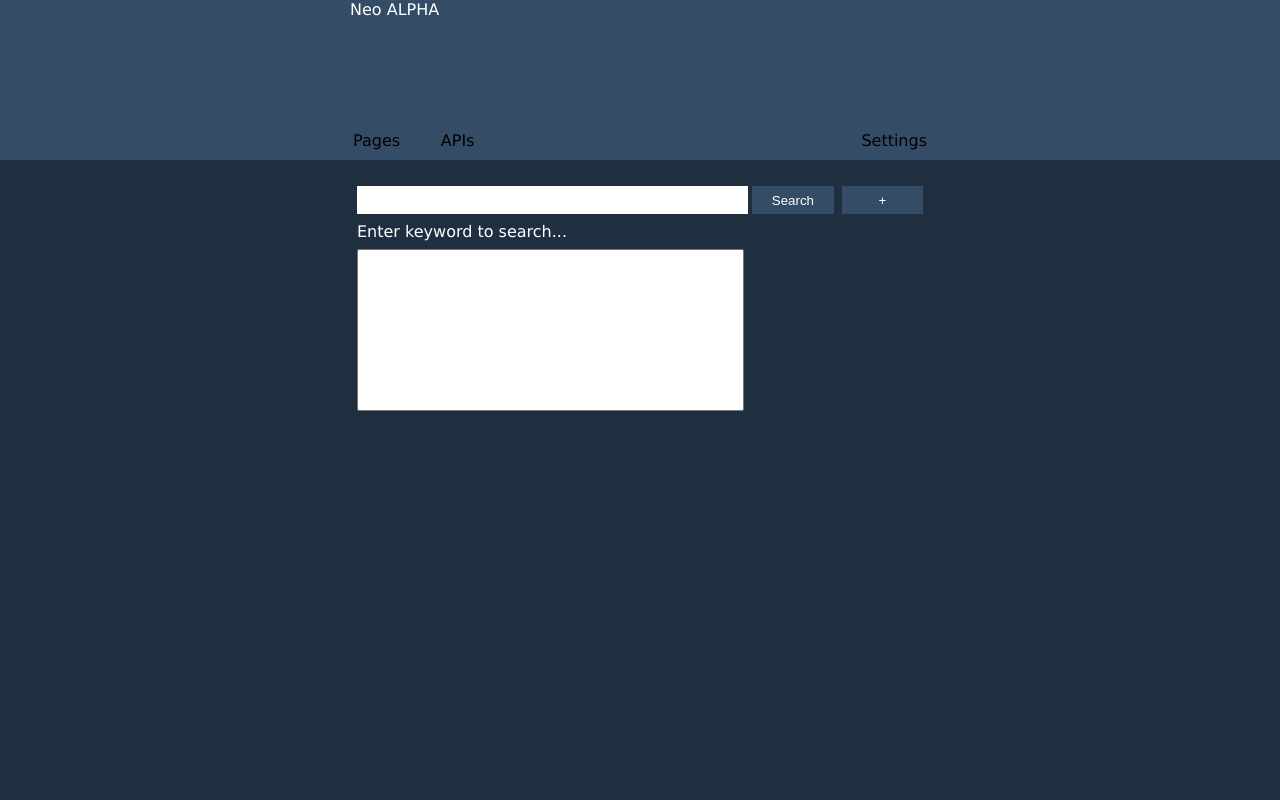
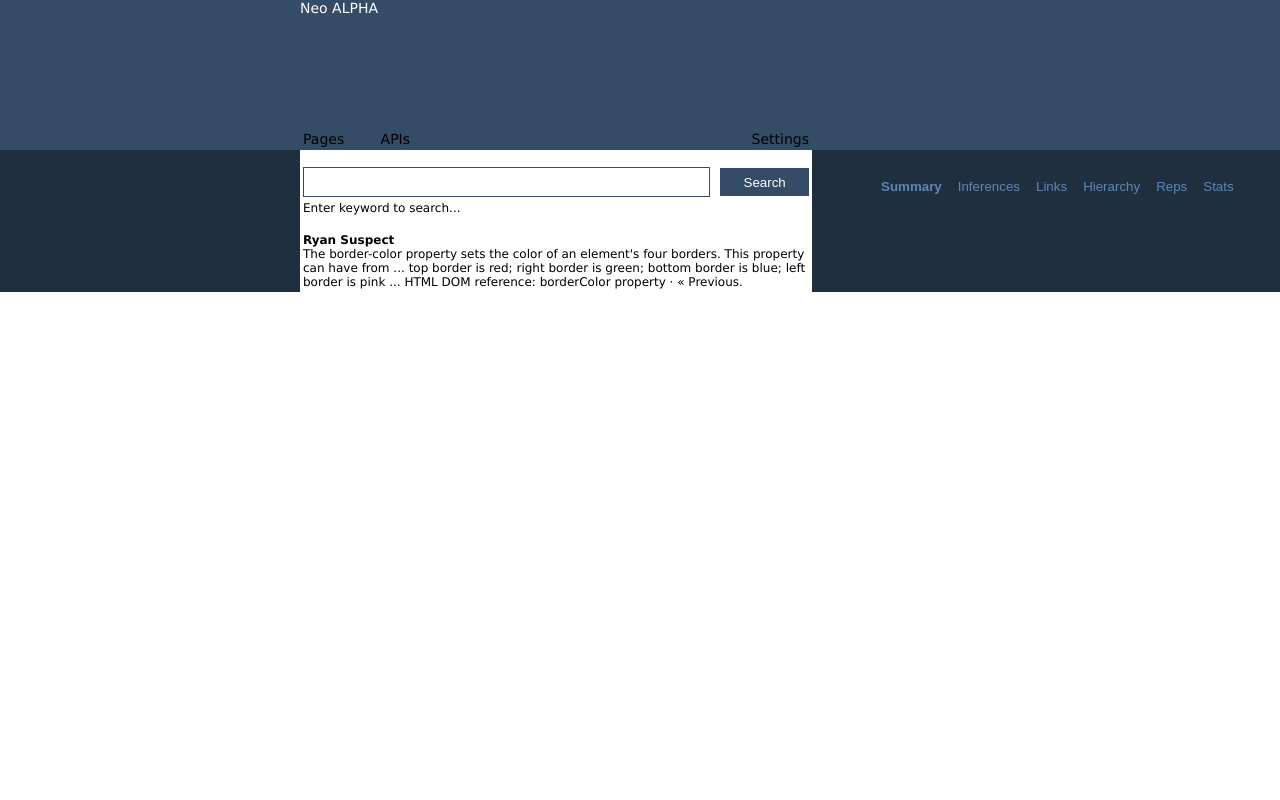
Before and after one commit to kittdotech/Flask-Paul, a Flask app: page /index in a window 1280 px wide. Run offline with Flask 2, Linux system fonts and the light colour scheme; lists and menus that the app fills with data are empty.

Commit message:
Merge Index & Details in single page.

```diff
--- a/Flask.py
+++ b/Flask.py
@@ -154,22 +154,47 @@ def search(key=None):
         for f in files:
            if f.lower().endswith((".json")):
               try:
+                count=1
                 with open(root+'/'+f) as data_file:
                         for data in json_parse(data_file):
                             title=data['article_title']
+                            articles={}
+                            collection={}
+                            found=False
                             for a in data['article_sections']:
-                                str_section=a['section_text']
-                                str_find=request.args['sk']
 
-                                res=string.find(str_section.lower() ,str_find.lower())
-                                if res!=-1:
-                                    json_list.update({root+'/'+f:title})
+                                    str_section=a['section_text']
+                                    str_section_name=a['section_name']
+                                    str_find=request.args['sk']
+
+                                    res=string.find(str_section.lower() ,str_find.lower())
+                                    print res
+                                    if res!=-1:
+                                        found=True
+                                        articles.update({str_section_name:str_section})
+                                        if not collection:
+                                            Summary=data.get('Summary', " ")
+                                            Links=walk(data.get('Links', ""))
+                                            Hierarchy=walk(data.get('Hierarchy   ', ""))
+                                            Inferences=walk(data.get('Inferences', ""))
+                                            Reps=walk(data.get('Reps', ""))
+                                            Stats=walk(data.get('Stats', ""))
+                                            collection.update({'Summary':Summary})
+                                            collection.update({'Links':Links})
+                                            collection.update({'Hierarchy':Hierarchy})
+                                            collection.update({'Inferences':Inferences})
+                                            collection.update({'Reps':Reps})
+                                            collection.update({'Stats':Stats})
+                            if found:
+                                json_list.update({root+'/'+f:{'articles_details':articles,'collection_details':collection}})
+
 
 
               except Exception as e:
                 print e.message
     if not json_list:
         json_list.update({'error':'NO result found...'})
+    print json_list
     return jsonify(json_list)
     #return 'hello'
 
--- a/static/css/style.css
+++ b/static/css/style.css
@@ -1,30 +1,57 @@
 html, body
 {
-    height:100%;
+    #height:100%;
     width:100%;
     margin:0;
     padding:0;
     font-family: "verdana";
+}
+
+
+#page
+{
+    #min-height:100%;
+#height:300px;
+}
+
+.text_header {
+    padding-left: 300px;
+    #height:100%;
+    height:150px;
+    padding-right:400px;
+    width:40%;
+
+}
+.text_content {
+    padding-left: 300px;
+
+    height:auto;
+    min-heigth:500px;
+    #padding-right:400px;
+    float:left;
+width:40%;
+
 
 }
 
-.text_header,.text_footer,.text_content {
-    padding-left: 350px;
-    height:100%;
-    padding-right:350px;
-
+.side_content
+{
+    float:left;
+    padding-left: 60px;
 }
 
 .header
 {
     background-color: #344c66;
-    height: 20%;
+    #height: 20%;
+    font-size:14px;
 }
 
 .title_header
 {
-    height:80%;
+    height:85%;
     color: white;
+
 
 
 }
@@ -33,19 +60,17 @@ html, body
 {
     height:20%;
 
+
 }
 
 
-.footer
+
+.main_content
 {
     background-color: #202f3f;
-    height: 10%
-}
+    height: auto;
 
-.content
-{
-    background-color: #202f3f;
-    height: 70%
+
 }
 
 .bloc { display:inline-block; vertical-align:top; overflow:hidden; border:solid grey 1px;width:91%; }
@@ -58,10 +83,20 @@ html, body
      color: white;
 
  }
-
+.dbtn
+ {
+     background: none;
+     border:none;
+     color:#5c87b5;
+    cursor:pointer;
+ }
+input:focus{
+    outline: 0;
+}
 .active
 {
-    background: #547ca6;
+    font-weight:bold;
+
 }
 
 .hidden {
@@ -80,18 +115,23 @@ html, body
 }
 
 #searchtext {
-    vertical-align: top;
-    display:inline-block;
+    #vertical-align: top;
+    #display:inline-block;
 
 
-    border:0;
-
+    #border:10px;
+    #border-color:#344c66;
     height:26px;
-    margin:0;
-    border:0;
+    #margin:0;
+    border:1px;
+border:1px solid #344c66;
     width:100%;
 
-    font-size:16px;
+    #box-sizing:border-box;
+#-moz-box-sizing:border-box;
+#-webkit-box-sizing:border-box;
+
+    font-size:14px;
 }
 #searchbutton {
     display:inline-block;
@@ -131,3 +171,14 @@ html, body
 {
     width:100%;
 }
+
+#content
+{
+    font-size:12px;
+    background:white;
+    height:100%
+
+}
+a {text-decoration: none;
+color:black;
+}
--- a/templates/index.html
+++ b/templates/index.html
@@ -3,6 +3,35 @@
     <script type="text/javascript">
 jQuery(document).ready(function() {
 
+var Summary="";
+
+    var Links="";
+    var Hierarchy="";
+    var Reps="";
+    var Inferences="";
+    var Stats="";
+
+function assigntab(name) {
+    alert(JSON[name].collection_details.Stats);
+
+    $.each(JSON, function (key, value) {
+ $.each(value.collection_details, function (skey, svalue) {
+                    console.log(skey);
+
+
+                });
+
+            });
+
+}
+function showtab(name) {
+    var value = document.getElementById(name).innerHTML;
+    if (value)
+        $("textarea#extra_area").val(value);
+    else
+    $("textarea#extra_area").val(" ");
+
+}
 
 
     $('#searchtext').keypress(function(e){
@@ -10,7 +39,34 @@ jQuery(document).ready(function() {
       $('#searchbutton').click();
     });
 
+    jQuery('input.tabs').on('click', function(e)  {
 
+        // Show/Hide Tabs
+
+    $( "input.tabs" ).removeClass( "active" )
+    $( this ).addClass( "active" );
+        var attrib=$(this).attr("value");
+        document.getElementById('tabs').innerHTML=attrib;
+
+        showtab(attrib)
+
+if(param)
+      $("textarea#extra_area").val(param);
+
+
+        e.preventDefault();
+    });
+
+$(document).on('click', '.lks',function(e)  {
+
+        // Show/Hide Tabs
+
+        var attrib=$(this).attr("value");
+        assigntab(attrib);
+    alert(attrib);
+
+        e.preventDefault();
+    });
 
 $(document).on('click','#json_file',function(e){
   var json_file=$('#json_file').val();
@@ -41,20 +97,25 @@ if(jQuery.trim(sk).length <= 0)
 
 
         success: function(result) {
+        JSON=result;
         if(result.hasOwnProperty('error')){
             $('#info').show();
             $('#info').text(result['error']);
-            $('#choice').html("<div id=\"choice\"><select name=\"json_file\" size=\"10\" id=\"json_file\"></select></div>");
+            $('#choice').html("<div id=\"choice\"></div>");
 
             }
             else {
-            var search_info="<div id=\"choice\"><select name=\"json_file\" id=\"json_file\" size=\"10\">"
+            var search_info="<div id=\"choice\">"
             $.each(result, function (key, value) {
-                search_info+="<option value=\""+key+"\">"+value+"</option>"
+
+                $.each(value.articles_details, function (skey, svalue) {
+                    search_info+="<br/><b><a class=\"lks\" href=\"#\" value=\""+key+"\">"+skey+"</a></b><br/>"+svalue+"<br/>";
+
+                });
             });
             $('#info').hide();
 
-            search_info+="</select></div>"
+            search_info+="</div>"
             $('#choice').html(search_info);
 
 
@@ -80,25 +141,40 @@ $('#searchbutton').click();
 {% block content %}
 <div id="word" class="hidden">{{ sk }}</div>
 
-    <br/>
-    <table width='100%' cellspacing="6">
+<div id="content">
+
+
+<br/>
+    <table id="searchtable" width='100%'>
     <tr>
 
-        <td width="70%"><input type="text" class="searchbox" id="searchtext" name="searchtext" value='{{ sk }}' /></td>
+        <td width="80%"><input type="text" class="searchbox" id="searchtext" name="searchtext" value='{{ sk }}' /></td>
+        <td width="2%"></td>
 
-        <td width="15%"><input class="btn" type="button" id="searchbutton" name="searchbutton" value="Search" /></td>
+        <td width="18%"><input class="btn" type="button" id="searchbutton" name="searchbutton" value="Search" /></td>
 
-        <td width="15%"><input class="btn" type="button" id="plus" value="+" /></td>
+
     </tr>
+
     <tr>
-        <td colspan="3">
-        <div id="info" style="color:white;">
+        <td width="100%" colspan="3">
+        <div id="info">
 
 
         </div>
         </td>
     </tr>
         <tr>
+            <td colspan="3">
+
+                <br/><b>Ryan Suspect</b><br/>The border-color property sets the color of an element's four borders. This  property can have from ... top border is red; right border is green; bottom border is  blue; left border is pink ... HTML DOM reference: borderColor property · «  Previous.
+<div id="choice"></div>
+            </td>
+
+        </tr>
+
+
+        <!--tr>
         <td id="page1">
 
            <div id="choice">
@@ -113,7 +189,7 @@ $('#searchbutton').click();
 
         </td>
 
-    </tr>
+    </tr-->
 
 
 
@@ -121,9 +197,30 @@ $('#searchbutton').click();
 
 </table>
 
-
-
-
+</div>
 
 
 {% endblock %}
+
+{% block sidecontent %}
+    <br/>
+<table width="100%" >
+<tr>
+        <td ><input class="dbtn tabs active" type="button" id="summary" value="Summary" /></td>
+        <td ><input class="dbtn tabs" type="button" id="inferences" value="Inferences" /></td>
+        <td ><input class="dbtn tabs " type="button" id="links" value="Links"  /></td>
+
+
+        <td ><input class="dbtn tabs" type="button" id="hierarchy" value="Hierarchy" /></td>
+        <td ><input class="dbtn tabs" type="button" id="rep" value="Reps" /></td>
+        <td ><input class="dbtn tabs" type="button" id="stats" value="Stats" /></td>
+
+        </tr>
+    <tr>
+        <td width="100%" colspan="6">
+            <div id="extra_area" ></div>
+
+        </td>
+    </tr>
+</table>
+{% endblock %}
--- a/templates/main.html
+++ b/templates/main.html
@@ -8,6 +8,7 @@
     <title>{%block title%}Neo Alpha{%endblock%}</title>
 </head>
 <body>
+<div id="page">
 <div class="header">
 <div class="text_header">
 
@@ -20,7 +21,7 @@
         <tr>
             <td width="15%"><a href="/index" style="text-decoration:none;color:black;">Pages</a></td>
             <td width="15%"><a href="/apis" style="text-decoration:none;color:black;">APIs</a></td>
-            <td width="70%" align='right'><a href="/settings" style="text-decoration:none;color:black;">Settings</a></td>
+            <td width=70%" align='right'><a href="/settings" style="text-decoration:none;color:black;">Settings</a></td>
         </tr>
     </table>
     </div>
@@ -28,23 +29,23 @@
 {% endblock %}
 </div>
 </div>
+<div class="main_content">
 
-<div class="content">
 <div class="text_content">
 
 {% block content %}
 
 {% endblock %}
 </div>
-</div>
 
+<div class="side_content">
 
-<div class="footer">
-<div class="text_footer">
-
-{% block footer %}
+{% block sidecontent %}
 
 {% endblock %}
+</div>
+<div style="clear:both"></div>
+</div>
 </div>
 </div>
 </body>
```
